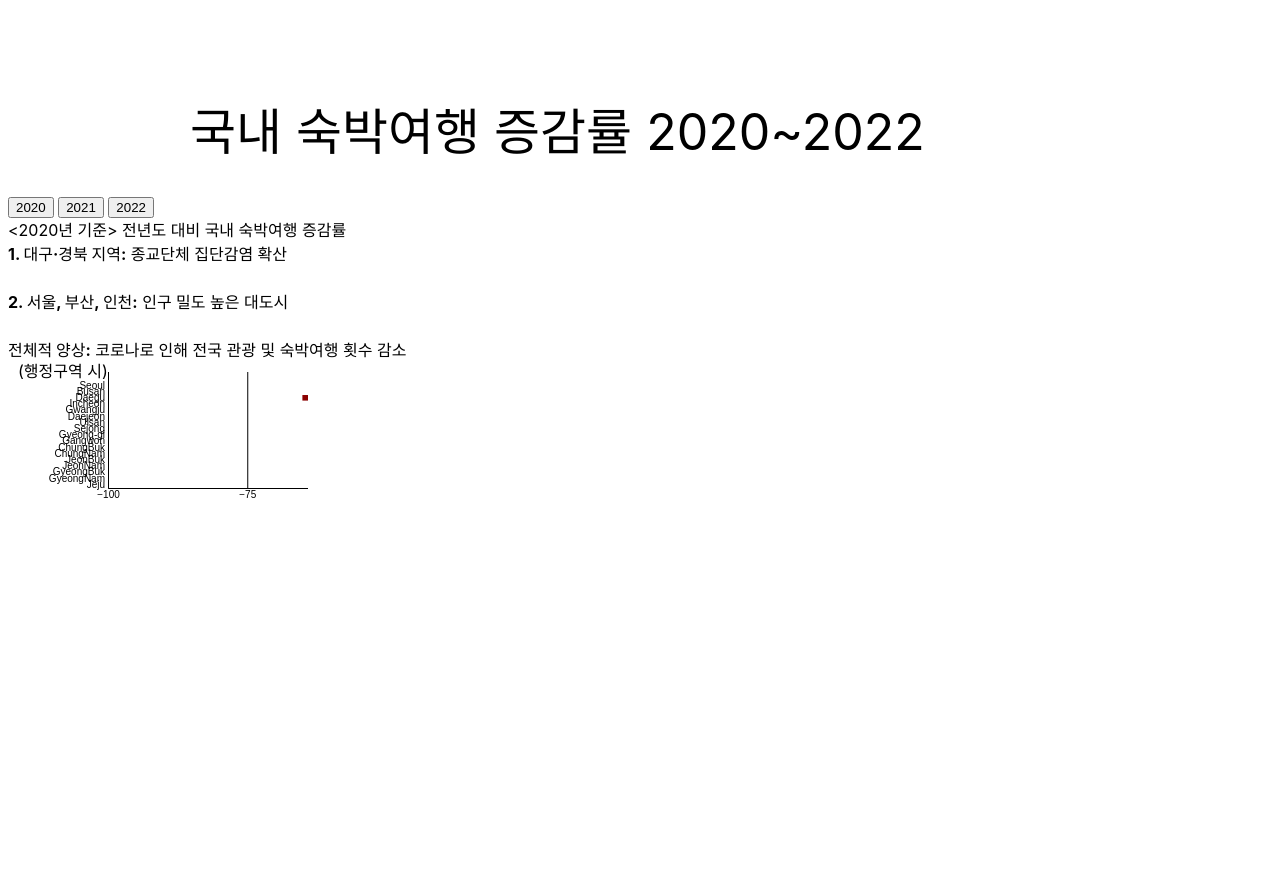
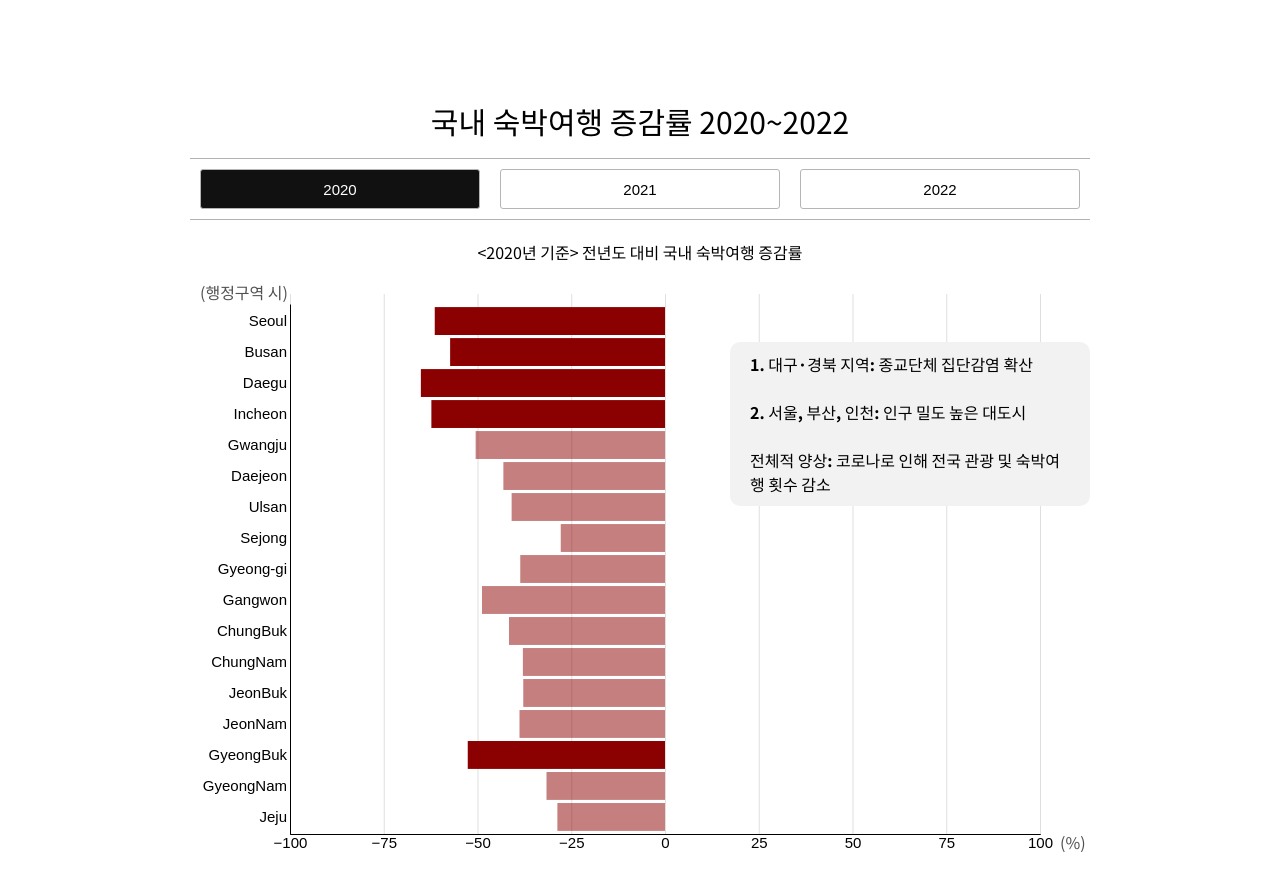
Before and after one commit to soomin0301/d3-basic-scatterplot-main, a website built with Vite: page index.html in a window 1280 px wide. Both pictures are taken after a click on the button "2020". Before the commit the page ends 800 px from the top, so only its background shows below. Built offline with nearby package versions, Linux system fonts and the light colour scheme.

Commit message:
Update main.css

```diff
--- a/src/main.css
+++ b/src/main.css
@@ -1,7 +1,8 @@
 :root {
-  font-family: Inter, system-ui, Avenir, Helvetica, Arial, sans-serif;
-  line-height: 1.5;
-  font-weight: 400;
+  font-family: "Noto Sans KR";
+  font-optical-sizing: auto;
+  font-weight: weight;
+  font-style: normal;
 
   font-synthesis: none;
   text-rendering: optimizeLegibility;
@@ -10,16 +11,15 @@
 }
 
 h1 {
-  font-size: 50px;
+  font-size: 30px;
   width: 98%;
   max-width: 900px;
 
   margin-left: auto;
   margin-right: auto;
 
-  text-align: left;
-  /* border-top: 1px solid #333;
-  border-bottom: 1px solid #333; */
+  text-align: center;
+
   margin-top: 105px;
   font-weight: 400;
   line-height: 1.1;
@@ -34,3 +34,111 @@ h1 span {
     height: 820px;
   }
 } */
+#svg-container {
+  /* border: 1px solid black; */
+  width: 98%;
+  max-width: 900px;
+  height: 580px;
+  margin-left: auto;
+  margin-right: auto;
+  margin-top: 20px;
+
+  position: relative;
+}
+
+#svg {
+  width: 100%;
+  height: 100%;
+  /* border: 1px solid red; */
+  /* background-color: #f7f7f7; */
+}
+
+.tick {
+  font-size: 15px;
+  color: #888;
+}
+.y-axis text {
+  fill: #000;
+}
+.x-axis text {
+  fill: #000;
+}
+
+.y-axis .domain {
+  stroke: #000000;
+}
+.x-axis.domain {
+  stroke: #000000;
+}
+.x-axis .tick line {
+  stroke: #dfdfdf;
+}
+
+.unit {
+  fill: #515151;
+}
+
+/* Buttons */
+.button-container {
+  border-top: 1px solid #b2b2b2;
+  border-bottom: 1px solid #b2b2b2;
+  width: 98%;
+  max-width: 900px;
+  margin-left: auto;
+  margin-right: auto;
+  margin-bottom: 10px;
+  display: flex;
+  justify-content: center;
+  align-items: center;
+}
+/* .text-discription {
+
+} */
+
+.button-container button {
+  /* position: absolute; */
+  cursor: pointer;
+  margin: 10px;
+  border: 1px solid rgb(181, 181, 181);
+  background-color: rgba(0, 0, 0, 0);
+  border-radius: 3px;
+  width: 3000px;
+  height: 40px;
+  font-size: 15px;
+}
+.button-container button:hover {
+  background-color: rgba(0, 0, 0, 0.2);
+}
+
+.button-clicked {
+  background-color: #111 !important;
+  color: #fff;
+}
+.button-released {
+  background-color: rgba(0, 0, 0, 0);
+  color: #000;
+}
+/*text-desc*/
+
+.textdesc {
+  text-align: center;
+  margin-top: 20px;
+}
+
+#annotation {
+  position: absolute;
+  background-color: #f2f2f2;
+  padding: 10px 20px;
+  border-radius: 10px;
+}
+
+.tooltip {
+  position: fixed;
+  background-color: rgba(255, 255, 255, 1);
+  font-size: 16px;
+  font-weight: 400;
+  padding: 0px 6px;
+  border-radius: 6px;
+  border: 0.3px solid #111;
+  display: none;
+}
```
